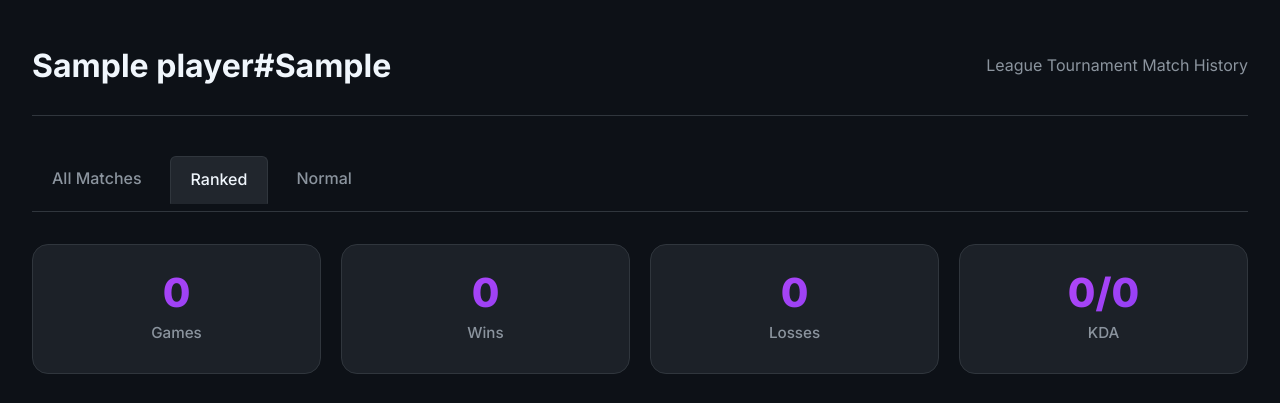
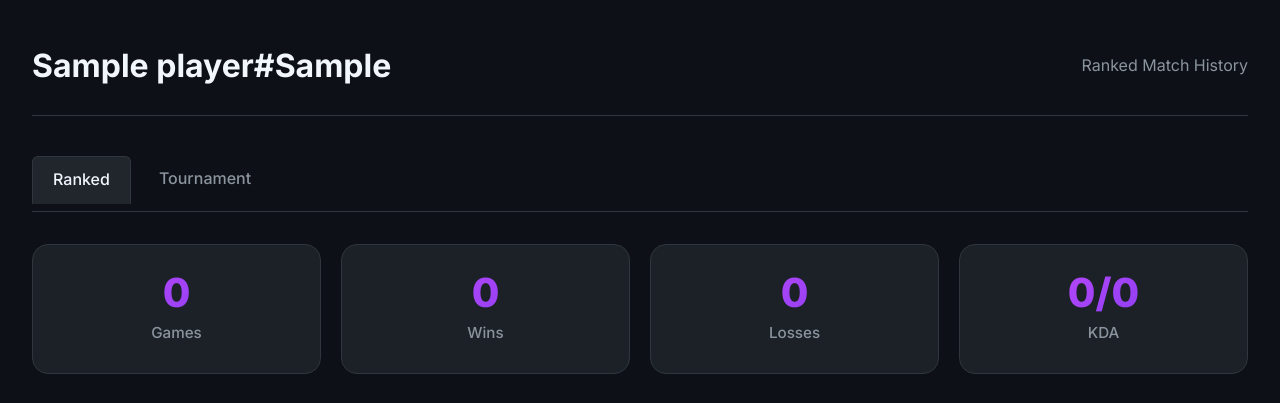
Before and after one commit to SwifferSweeper/Ember-League, a Flask app: page /players/1/history?type=ranked in a window 1280 px wide. Shown: the part 71-474 px from the top of the page. Run offline with Flask 3, Linux system fonts and the light colour scheme; tables that the repository leaves empty hold one stand-in row (values such as "Sample post").

Commit message:
removes normal games, seperates tournament and ranked.

```diff
--- a/league_tracker/app.py
+++ b/league_tracker/app.py
@@ -140,7 +140,7 @@ def create_app():
     def player_league_history(puuid):
         """Player match history page."""
         player = Player.query.filter_by(puuid=puuid).first_or_404()
-        queue_type = request.args.get('type', 'all')
+        queue_type = request.args.get('type', 'ranked')  # Default to ranked
 
         # Always join with Match to allow ordering by game_creation
         query = MatchParticipant.query.filter_by(puuid=puuid).join(Match)
@@ -148,12 +148,10 @@ def create_app():
         if queue_type == 'ranked':
             # Filter for ranked games (queue_id 400, 420, 440)
             query = query.filter(Match.queue_id.in_([400, 420, 440]))
-        elif queue_type == 'normal':
-            # Filter for normal games (queue_id 430, etc.)
-            query = query.filter(Match.queue_id.in_([430, 2000]))
         elif queue_type == 'tournament':
             # Filter for tournament games
             query = query.filter(Match.queue_id.in_([0, 3130]))
+        # 'all' removed - now only shows ranked or tournament
 
         participants = query.order_by(Match.game_creation.desc()).all()
         return render_template('player_history.html', player=player, participants=participants, queue_type=queue_type)
--- a/league_tracker/templates/player_history.html
+++ b/league_tracker/templates/player_history.html
@@ -1,47 +1,43 @@
 {% extends "base.html" %}
 
-{% block title %}{{ player.display_name }} - League Match History{% endblock %}
+{% block title %}{{ player.display_name }} - Ranked Match History{% endblock %}
 
 {% block content %}
 <div class="page-header">
     <h1>{{ player.display_name }}</h1>
-    <p class="team-meta">League Tournament Match History</p>
+    <p class="team-meta">Ranked Match History</p>
 </div>
 
 <!-- Match Type Tabs -->
 <div class="match-type-tabs">
-    <a href="{{ url_for('player_league_history', puuid=player.puuid, type='all') }}"
-       class="tab {{ 'active' if not queue_type or queue_type == 'all' }}">
-        All Matches
-    </a>
     <a href="{{ url_for('player_league_history', puuid=player.puuid, type='ranked') }}"
-       class="tab {{ 'active' if queue_type == 'ranked' }}">
+       class="tab {{ 'active' if queue_type == 'ranked' or not queue_type }}">
         Ranked
     </a>
-    <a href="{{ url_for('player_league_history', puuid=player.puuid, type='normal') }}"
-       class="tab {{ 'active' if queue_type == 'normal' }}">
-        Normal
+    <a href="{{ url_for('player_league_history', puuid=player.puuid, type='tournament') }}"
+       class="tab {{ 'active' if queue_type == 'tournament' }}">
+        Tournament
     </a>
 </div>
 
 <div class="player-stats-summary">
     <div class="stats-grid">
         <div class="stat-card">
-            <div class="stat-number">{{ history|length }}</div>
+            <div class="stat-number">{{ participants|length }}</div>
             <div class="stat-label">Games</div>
         </div>
-        {% set wins = history|selectattr('win')|list|length %}
+        {% set wins = participants|selectattr('win')|list|length %}
         <div class="stat-card">
             <div class="stat-number" style="color: var(--success);">{{ wins }}</div>
             <div class="stat-label">Wins</div>
         </div>
         <div class="stat-card">
-            <div class="stat-number" style="color: var(--error);">{{ history|length - wins }}</div>
+            <div class="stat-number" style="color: var(--error);">{{ participants|length - wins }}</div>
             <div class="stat-label">Losses</div>
         </div>
-        {% set total_kills = history|sum(attribute='kills') %}
-        {% set total_deaths = history|sum(attribute='deaths') %}
-        {% set total_assists = history|sum(attribute='assists') %}
+        {% set total_kills = participants|sum(attribute='kills') %}
+        {% set total_deaths = participants|sum(attribute='deaths') %}
+        {% set total_assists = participants|sum(attribute='assists') %}
         <div class="stat-card">
             <div class="stat-number">{{ total_kills + total_assists }}/{{ total_deaths }}</div>
             <div class="stat-label">KDA</div>
@@ -49,9 +45,9 @@
     </div>
 </div>
 
-{% if history %}
+{% if participants %}
 <div class="matches-list">
-    {% for match in history %}
+    {% for match in participants %}
     <div class="match-card {{ 'win' if match.win else 'loss' }}">
         <div class="match-result">
             <span class="result-badge {{ 'win' if match.win else 'loss' }}">
```
